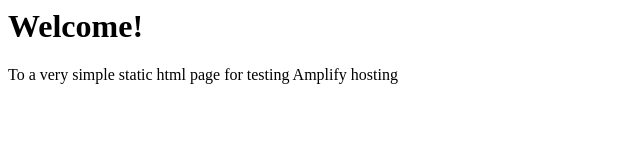
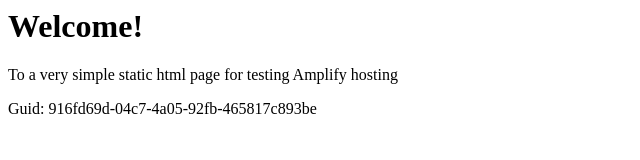
Before and after one commit to aws-aemilia-icn/Github-PR-Commit-Integration-Test-DoNotTouch-GithubWebhookPreviewCanaryTest-v1-prod-ap-northeast-2, a website: page src/index.html in a window 1280 px wide. Shown: the whole page, without its empty margins (0-640 px from the left). Drawn offline with Linux system fonts and the light colour scheme.

Commit message:
commit from integ tests

```diff
--- a/src/index.html
+++ b/src/index.html
@@ -1,3 +1,5 @@
+
+
 <html lang="en">
 
 <head>
@@ -10,6 +12,6 @@
 <body>
     <h1>Welcome!</h1>
     <p>To a very simple static html page for testing Amplify hosting</p>
-</body>
+    <p>Guid: 916fd69d-04c7-4a05-92fb-465817c893be</p></body>
 
 </html>
```
